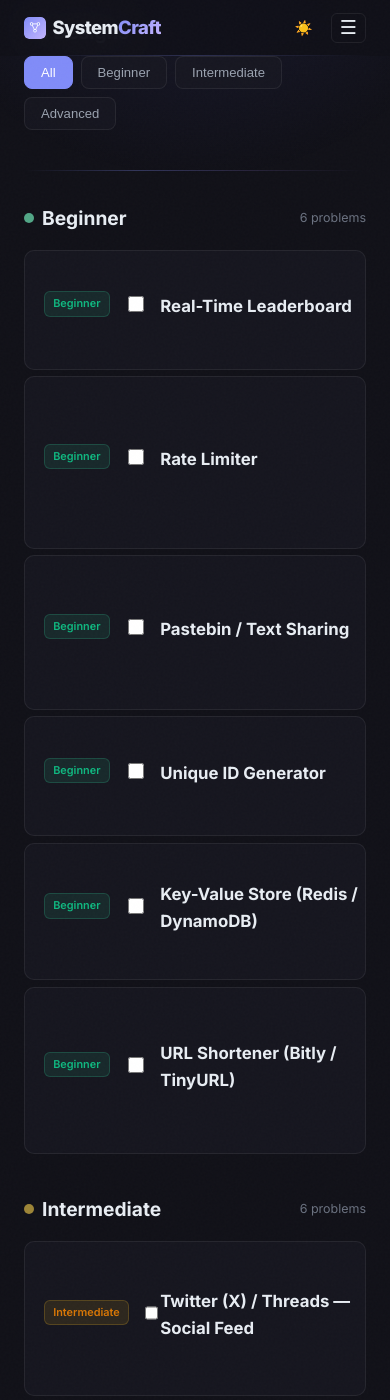
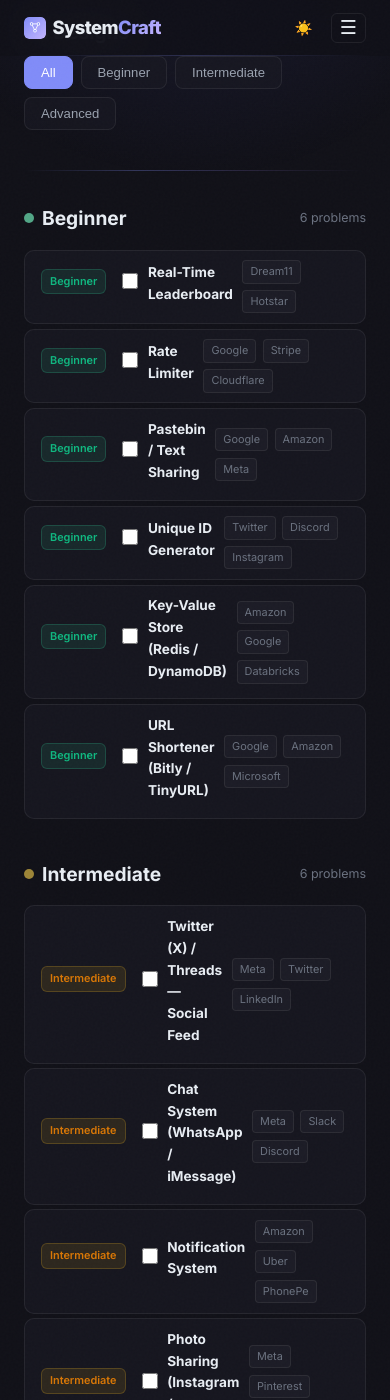
Before and after one commit to iluzn/HLD-Designs, a Jekyll site: the page built from pages/hld.html, in a window 390 px wide and 1400 px high, scrolled down 2032 px. Built offline with Jekyll 4.4.1, drawn with Linux system fonts in a browser that asks for light colours; some of the changed text lies outside the part shown.

Commit message:
fix mobile: tighter list cards, hide tags on small screens, reduce padding

```diff
--- a/pages/hld.html
+++ b/pages/hld.html
@@ -831,7 +831,12 @@
     .hero h1 { font-size: 2rem; }
     .hero { padding: 3rem 1.5rem 1.5rem; }
     .hero-stats { gap: 1.5rem; }
-    .problems-grid { flex-direction: column; }
+    .featured-grid { grid-template-columns: 1fr; }
+    .problems-grid { gap: 0.3rem; }
+    .problem-card { padding: 0.6rem 1rem; gap: 0.6rem; }
+    .problem-card h3 { font-size: 0.85rem; min-width: unset; }
+    .card-top { min-width: unset; }
+    .card-tags { display: none; }
     .hamburger { display: block; }
     .nav-links { display: none; position: absolute; top: calc(100% + 0.5rem); right: 0; background: var(--header-bg); backdrop-filter: blur(20px) saturate(1.4); -webkit-backdrop-filter: blur(20px) saturate(1.4); border: 1px solid var(--border); border-radius: 12px; padding: 0.4rem; flex-direction: column; align-items: stretch; min-width: 160px; box-shadow: 0 16px 48px rgba(0,0,0,0.4); }
     .nav-links.open { display: flex; }
```
